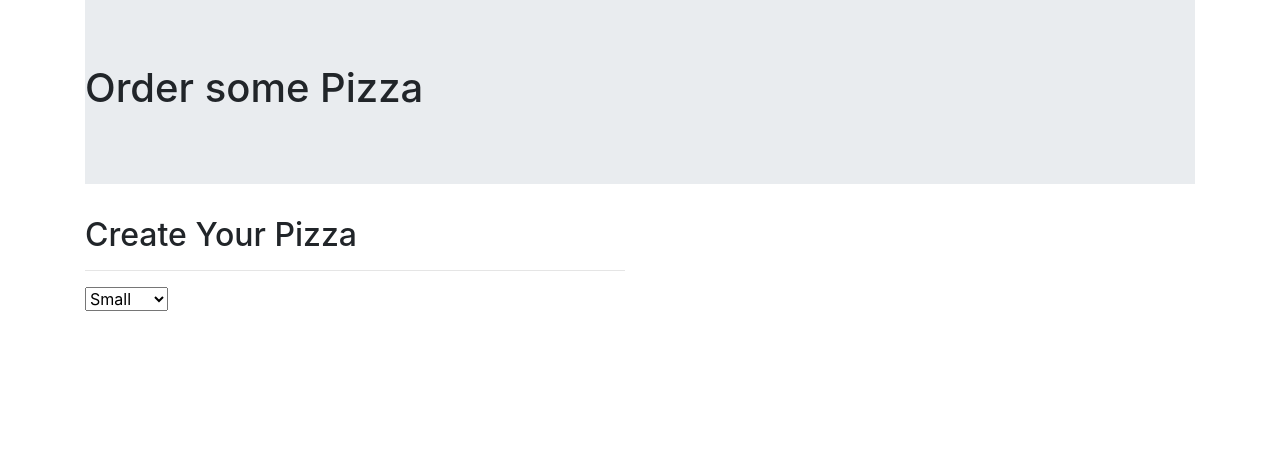
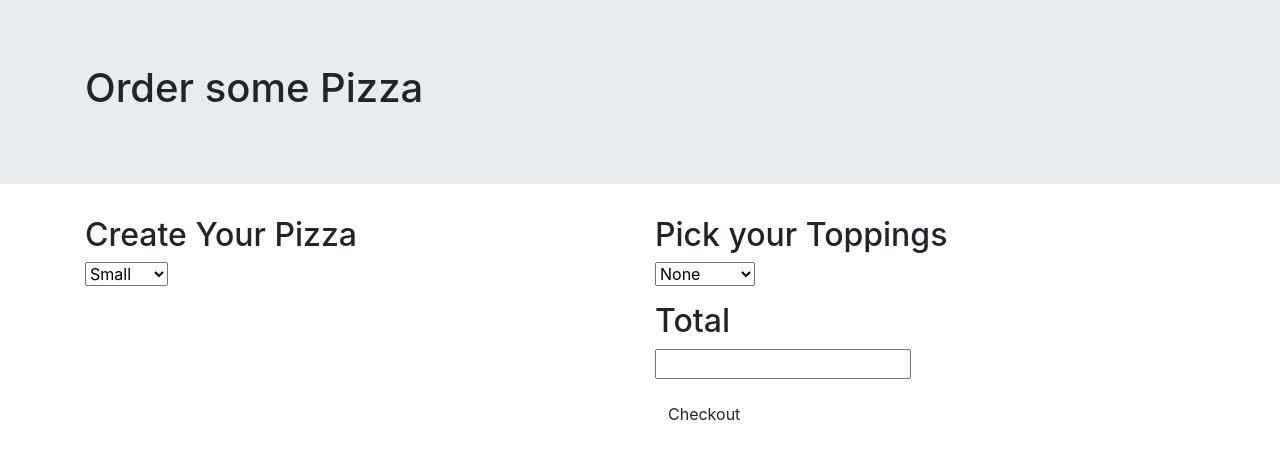
Before and after one commit to ebezjian/Project-4, a plain HTML site: page index.html in a window 1280 px wide. Drawn offline with Linux system fonts and the light colour scheme.

Commit message:
add toppings options to index.html

```diff
--- a/index.html
+++ b/index.html
@@ -10,22 +10,41 @@
   <title>Document</title>
 </head>
 <body>
+  <div class="jumbotron jumbotron-fluid">
     <div class="container">
-    <div class="jumbotron jumbotron-fluid">
       <h1> Order some Pizza</h1>
   </div>
+</div>
+  <div class="container">
     <div class="row">
       <div class="col-md-6">
         <h2>Create Your Pizza</h2>
-        <hr>
+
     <form class="orderForm">
-          <select class="form-group" id="sizing">
+      <select class="form-group" id="sizes">
         <option value="small">Small</option>
         <option value="medium">Medium</option>
         <option value="large">Large</option>
       </select>
+      </div>
+      <div class="col-md-6">
+        <h2>Pick your Toppings</h2>
+        <select class="form-group" id="toppings">
+          <option value="none" class="meat">None</option>
+          <option value="chicken" class="meat">Chicken</option>
+          <option value="pepperoni" class="meat">Pepperoni</option>
+          <option value="steak" class="meat">Steak</option>
+        </select>
+        <h2>Total</h2>
+        <div class="form-group">
+          <input type="number" name="amount" value="" id="amount">
+        </div>
+        <button type="submit" class="btn">Checkout</button>
      </form>
-      </div>
+
+
+
+
     </div>
     </div>
   </div>
```
Lines whose indentation alone changed are shown as unchanged.
